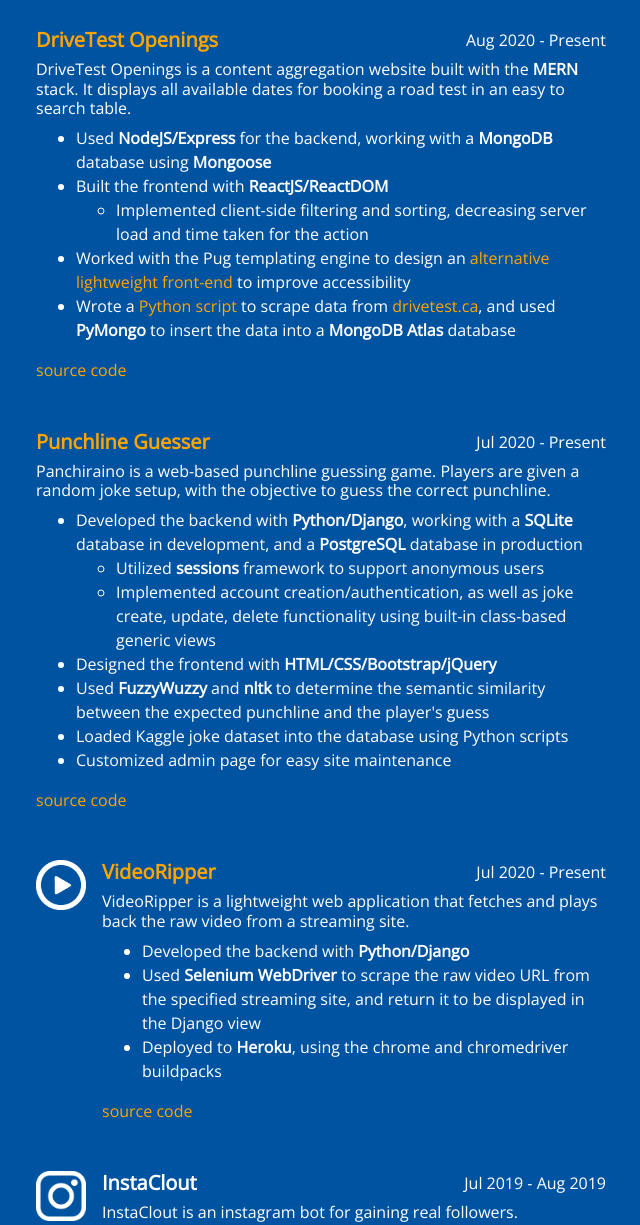
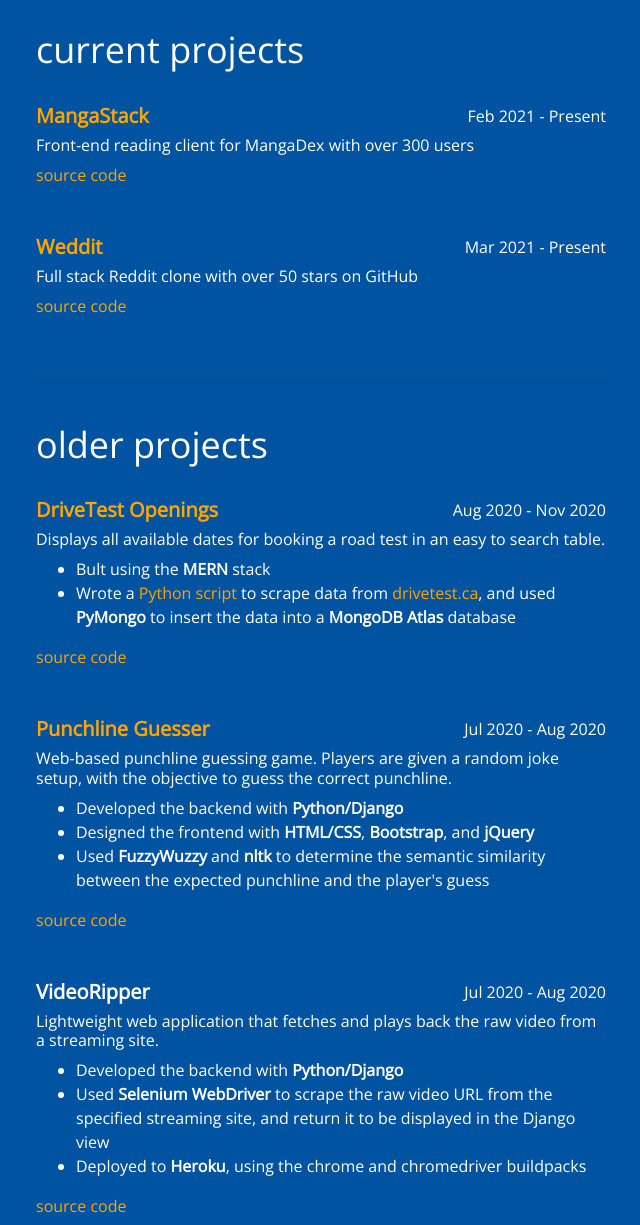
Before and after one commit to puzzlerush/old-portfolio-site, a plain HTML site: page projects.html in a window 1280 px wide. Shown: the part 170-1395 px from the top of the page, without its empty margins (319-959 px from the left). Drawn offline with nearby package versions, Linux system fonts and the light colour scheme.

Commit message:
update site for fall 2021 co-op search

```diff
--- a/projects.html
+++ b/projects.html
@@ -35,24 +35,39 @@
       </nav>
       <h1 class="left">projects</h1><br>
 
+      <h2 style="font-size: 2.25em;" class="mt-4">current projects</h2>
+
+      <div class="media mt-4">
+        <div class="media-body mb-4">
+          <h5 class="mt-0 font-weight-bold"><a class="left" href="http://mangastack.cf/">MangaStack</a></h5>
+          <span class="date">Feb 2021 - Present</span>
+          <h6>Front-end reading client for MangaDex with over 300 users</h6>
+          <a class="left" href="https://github.com/tacticaltofu/mangastack">source code</a>
+        </div>
+      </div>
+
+      <div class="media mt-4">
+        <div class="media-body mb-4">
+          <h5 class="mt-0 font-weight-bold"><a class="left" href="https://weddit.netlify.app/">Weddit</a></h5>
+          <span class="date">Mar 2021 - Present</span>
+          <h6>Full stack Reddit clone with over 50 stars on GitHub</h6>
+          <a class="left" href="https://github.com/tacticaltofu/mangastack">source code</a>
+        </div>
+      </div>
+
+      <br>
+      <hr>
+      <br>
+      <h2 style="font-size: 2.25em;" class="mt-10">older projects</h2>
+
       <div class="media mt-4">
         <div class="media-body mb-4">
           <h5 class="mt-0 font-weight-bold"><a class="left" href="http://drivetest-openings.herokuapp.com/">DriveTest Openings</a></h5>
-          <span class="date">Aug 2020 - Present</span>
-          <h6>DriveTest Openings is a content aggregation website built with the <strong>MERN</strong> stack. It displays all available dates for booking a road test in an easy to search table.</h6>
+          <span class="date">Aug 2020 - Nov 2020</span>
+          <h6>Displays all available dates for booking a road test in an easy to search table.</h6>
           <ul>
-            <li>
-                Used <strong>NodeJS/Express</strong> for the backend, working with a <strong>MongoDB</strong> database using <strong>Mongoose</strong>
-            </li>
-            <li>
-              Built the frontend with <strong>ReactJS/ReactDOM</strong>
-              <ul>
-                <li>Implemented client-side filtering and sorting, decreasing server load and time taken for the action </li>
-              </ul>
-            </li>
-            <li>Worked with the Pug templating engine to design an <a href="http://drivetest-openings.herokuapp.com/openings/select">alternative lightweight front-end</a> to improve accessibility</li>
+            <li>Bult using the <strong>MERN</strong> stack</li>
             <li>Wrote a <a href="https://github.com/tacticaltofu/drivetest-scraper">Python script</a> to scrape data from <a href="https://drivetest.ca/">drivetest.ca</a>, and used <strong>PyMongo</strong> to insert the data into a <strong>MongoDB Atlas</strong> database</li>
-
           </ul>
           <a class="left" href="https://github.com/tacticaltofu/drivetest-openings">source code</a>
         </div>
@@ -61,32 +76,26 @@
       <div class="media mt-4">
         <div class="media-body mb-4">
           <h5 class="mt-0 font-weight-bold"><a class="left" href="http://panchiraino.herokuapp.com/">Punchline Guesser</a></h5>
-          <span class="date">Jul 2020 - Present</span>
-          <h6>Panchiraino is a web-based punchline guessing game. Players are given a random joke setup, with the objective to guess the correct punchline.</h6>
+          <span class="date">Jul 2020 - Aug 2020</span>
+          <h6>Web-based punchline guessing game. Players are given a random joke setup, with the objective to guess the correct punchline.</h6>
           <ul>
-          	<li>
-                Developed the backend with <strong>Python/Django</strong>, working with a <strong>SQLite</strong> database in development, and a <strong>PostgreSQL</strong> database in production
-                <ul>
-                  <li>Utilized <strong>sessions</strong> framework to support anonymous users</li>
-                  <li>Implemented account creation/authentication, as well as joke create, update, delete functionality using built-in class-based generic views </li>
-                </ul>
-            </li>
+          	<li>Developed the backend with <strong>Python/Django</strong></li>
 
-            <li>Designed the frontend with <strong>HTML/CSS/Bootstrap/jQuery</strong></li>
+            <li>Designed the frontend with <strong>HTML/CSS</strong>, <strong>Bootstrap</strong>, and <strong>jQuery</strong></li>
           	<li>Used <strong>FuzzyWuzzy</strong> and <strong>nltk</strong> to determine the semantic similarity between the expected punchline and the player's guess</li>
-            <li>Loaded Kaggle joke dataset into the database using Python scripts</li>
-            <li>Customized admin page for easy site maintenance</li>
+            <!-- <li>Loaded Kaggle joke dataset into the database using Python scripts</li>
+            <li>Customized admin page for easy site maintenance</li> -->
           </ul>
           <a class="left" href="https://github.com/tacticaltofu/guesser">source code</a>
         </div>
       </div>
 
       <div class="media mt-4">
-        <img class="mr-3 company-logo" src="assets/video_logo.png" alt="">
+        <!-- <img class="mr-3 company-logo" src="assets/video_logo.png" alt=""> -->
         <div class="media-body mb-4">
-          <h5 class="mt-0 font-weight-bold"><a class="left" href="https://videoripper.herokuapp.com/">VideoRipper</a></h5>
-          <span class="date">Jul 2020 - Present</span>
-          <h6>VideoRipper is a lightweight web application that fetches and plays back the raw video from a streaming site.</h6>
+          <h5 class="mt-0 font-weight-bold">VideoRipper</h5>
+          <span class="date">Jul 2020 - Aug 2020</span>
+          <h6>Lightweight web application that fetches and plays back the raw video from a streaming site.</h6>
           <ul>
           	<li>Developed the backend with <strong>Python/Django</strong></li>
           	<li>Used <strong>Selenium WebDriver</strong> to scrape the raw video URL from the specified streaming site, and return it to be displayed in the Django view</li>
@@ -97,21 +106,21 @@
       </div>
 
       <div class="media mt-4">
-        <img class="mr-3 company-logo" src="assets/instagram_logo.png" alt="">
+        <!-- <img class="mr-3 company-logo" src="assets/instagram_logo.png" alt=""> -->
         <div class="media-body mb-4">
           <h5 class="mt-0 font-weight-bold">InstaClout</h5>
           <span class="date">Jul 2019 - Aug 2019</span>
-          <h6>InstaClout is an instagram bot for gaining real followers.</h6>
+          <h6>Instagram bot for gaining real followers.</h6>
           <ul>
-          	<li>Wrote a script to automatically follow users based on mutual followers, using <strong>Python</strong> and <strong>Selenium WebDriver</strong></li>
-          	<li>Utilized multithreading to run multiple instances of the bot concurrently, increasing the rate at which followers were gained</li>
+          	<!-- <li>Wrote a script to automatically follow users based on mutual followers, using <strong>Python</strong> and <strong>Selenium WebDriver</strong></li>
+          	<li>Utilized multithreading to run multiple instances of the bot concurrently, increasing the rate at which followers were gained</li> -->
           	<li>Increased account followers by 1500, with an engagement rate of 33%</li>
           </ul>
           <a class="left" href="https://github.com/tacticaltofu/InstaClout">source code</a>
         </div>
       </div>
 
-      <div class="media mt-4">
+      <!-- <div class="media mt-4">
         <div class="media-body mb-4">
           <h5 class="mt-0 font-weight-bold">Mini Projects</h5>
           <ul>
@@ -123,7 +132,7 @@
           	</li>
           </ul>
         </div>
-      </div>
+      </div> -->
     </div>
     <!-- Optional JavaScript -->
     <!-- jQuery first, then Popper.js, then Bootstrap JS -->
```
Also changed, not shown: about.html (+2 -2 lines), work.html (+14 -6 lines), assets/cooperators_logo.jpg (added), 1 other file.
